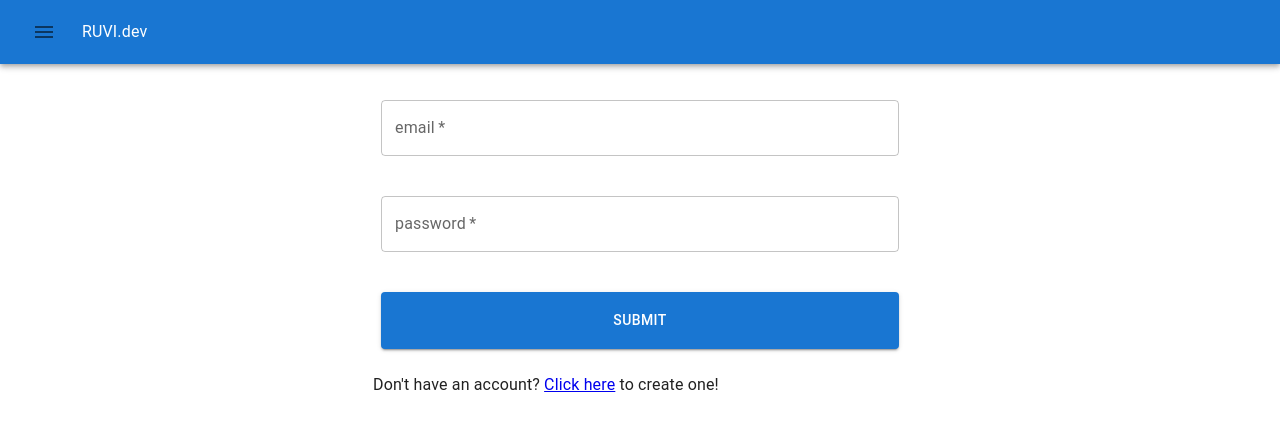
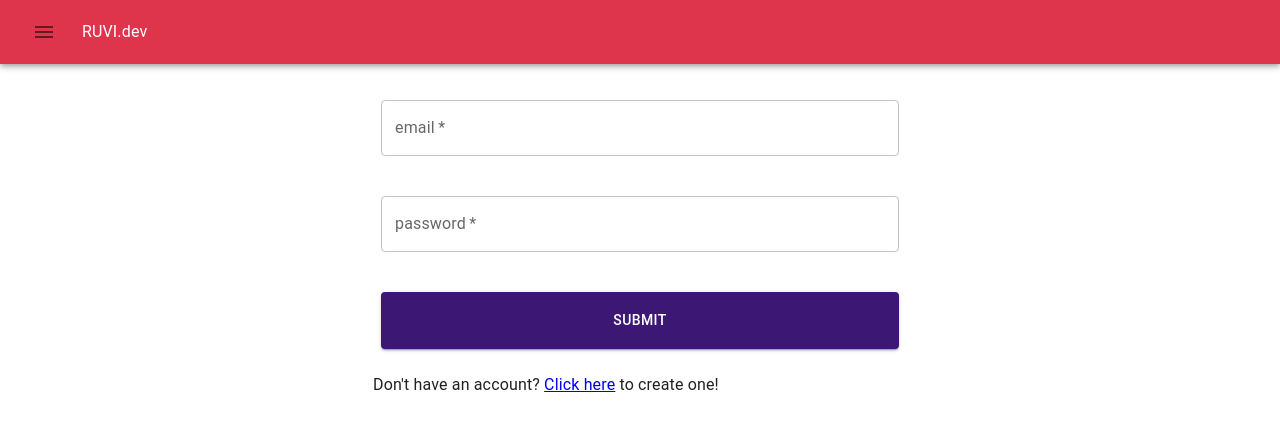
Before and after one commit to tonyrizzotto/ruvi-ui, a React (Create React App) app in the folder client/: page /login in a window 1280 px wide. Shown: the top 428 px of the page. Built offline with nearby package versions, Linux system fonts and the light colour scheme.

Commit message:
Implement basic theme template

```diff
--- /dev/null
+++ b/client/src/config/theme.js
@@ -0,0 +1,17 @@
+import createTheme from '@mui/material/styles/createTheme';
+
+export const theme = createTheme({
+  palette: {
+    primary: {
+      main: '#DE354C',
+      dark: '#932432'
+    },
+    secondary: {
+      main: '#3C1874',
+      accent: '#283747'
+    },
+    white: {
+      main: '#F3F3F3'
+    }
+  }
+})
--- a/client/src/index.js
+++ b/client/src/index.js
@@ -5,9 +5,11 @@ import {
 } from "react-router-dom"
 import { ApolloProvider, ApolloClient, InMemoryCache } from '@apollo/client'
 import { AuthProvider } from './authentication/useAuth'
+import ThemeProvider from '@mui/material/styles/ThemeProvider';
 import CssBaseline from '@mui/material/CssBaseline'
 import App from './App'
 import MenuBar from './components/MenuBar';
+import { theme } from './config/theme';
 
 const client = new ApolloClient({
   uri: 'http://localhost:4008',
@@ -22,9 +24,11 @@ root.render(
   <BrowserRouter>
     <ApolloProvider client={client}>
       <AuthProvider>
-        <CssBaseline />
-        <MenuBar />
-        <App />
+        <ThemeProvider theme={theme}>
+          <CssBaseline />
+          <MenuBar />
+          <App />
+        </ThemeProvider>
       </AuthProvider>
     </ApolloProvider>
   </BrowserRouter>
--- a/client/src/pages/Login.js
+++ b/client/src/pages/Login.js
@@ -78,7 +78,7 @@ export default function Login() {
             variant='contained'
             color='primary'
             onSubmit={handleLogin}
-            sx={{ m: 1, p: 2 }}
+            sx={(theme) => ({ m: 1, p: 2, backgroundColor: theme.palette.secondary.main  })}
           >Submit</Button>
           <div>
             <p>Don&#39;t have an account? <a href='/accounts/create'>Click here</a> to create one!</p>
```
